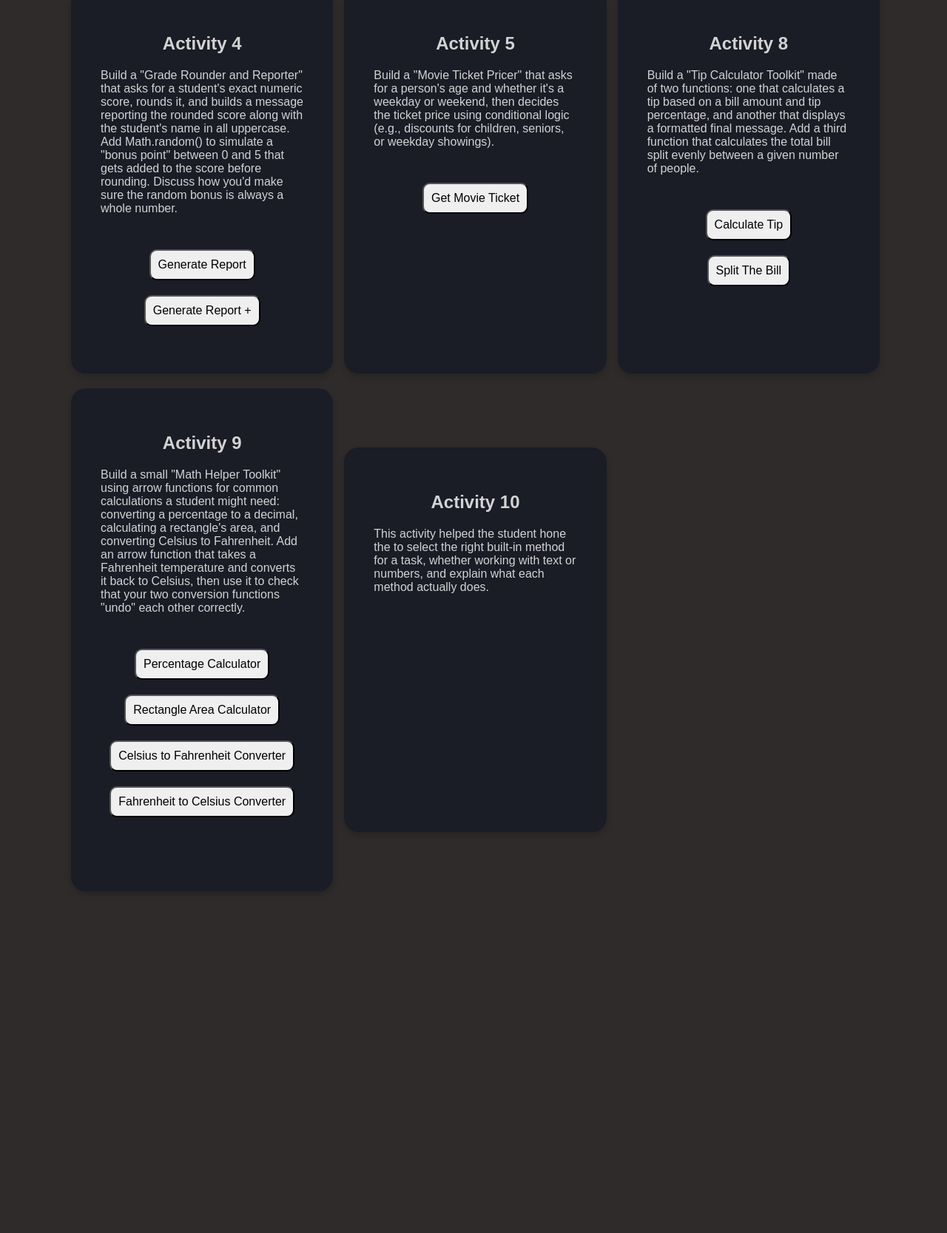
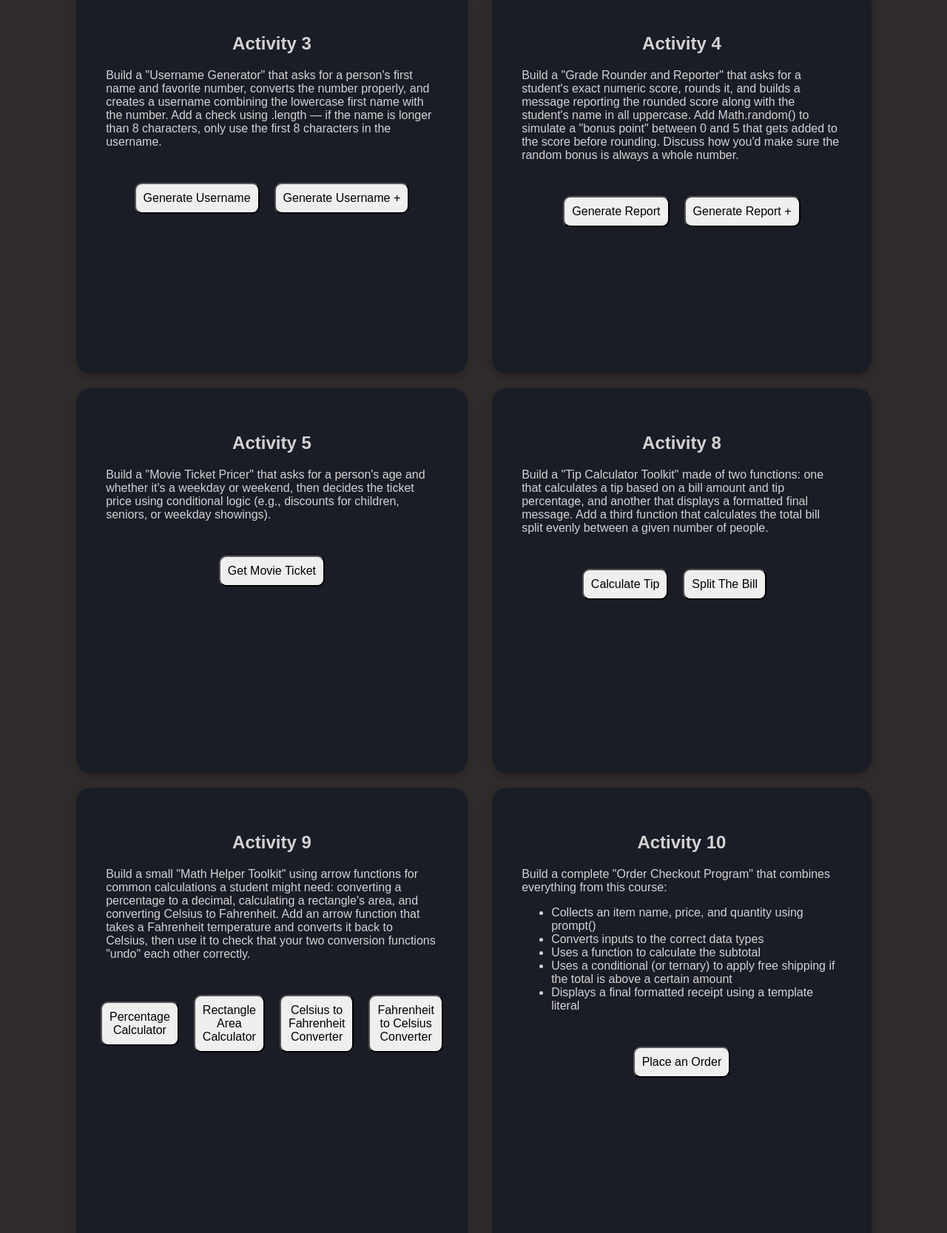
Before and after one commit to wanloq/javascript-group-activity, a website: page index.html in a window 1280 px wide. Shown: the part 955-2622 px from the top of the page at 74% size. Before the commit the page ends 2280 px from the top, so only its background shows below. Drawn offline with Linux system fonts and the light colour scheme.

Commit message:
Refactor Activity 10: Update scenario to "Order Checkout Program", implement order placement functionality, and enhance index.html for improved layout and descriptions.

```diff
--- a/activity10.js
+++ b/activity10.js
@@ -1,82 +1,65 @@
 
 /* ================================================================================== */
-// Activity 3
+// Activity 10
 
 /*
 Part 4: Collaborative Technical Challenge
-Scenario: Build a "Username Generator" that asks for a person's first name and
-favorite number, converts the number properly, and creates a username by
-combining the lowercase first name with the number.
-Step 1 — Understand the Problem: Explain what the finished program should do.
-Step 2 — Identify Inputs: What does the program need from the user?
-Step 3 — Identify Processing: What conversions and string methods are needed?
-Step 4 — Identify Outputs: What should the final username look like?
-Step 5 — Plan the Solution: Write your plan in plain English first.
-Step 6 — Write the Code: Use .toLowerCase(), type conversion, and template literals
-or concatenation.
+Scenario: Build a complete "Order Checkout Program" that combines everything
+from this course:
+● Collects an item name, price, and quantity using prompt()
+● Converts inputs to the correct data types
+● Uses a function to calculate the subtotal
+● Uses a conditional (or ternary) to apply free shipping if the total is above a
+certain amount
+● Displays a final formatted receipt using a template literal
+
+Step 1 — Understand the Problem: As a group, describe the entire program from start to finish in your own words.
+Step 2 — Identify Inputs: List every piece of information the program needs from the user.
+Step 3 — Identify Processing: List every calculation, conversion, and decision the program must make, in order.
+Step 4 — Identify Outputs: Describe exactly what the final receipt should look like.
+Step 5 — Plan the Solution: Write the full plain-English algorithm before writing any code. Assign no fixed roles — just talk through the logic together until everyone agrees on the plan.
+Step 6 — Write the Code: Build the program using functions, conditionals/ternaries, and template literals together.
 Step 7 — Test the Program:
-● Name: "SARAH", Number: 7
-● Name: "kunle", Number: "12" (typed as text)
-● Name: " Ada " (with extra spaces), Number: 0
-● Name: "Femi", Number: 3.5
-Step 8 — Improve the Solution: Should you .trim() the name in case someone types
-extra spaces? Discuss why or why not.
+● Item: "Backpack", Price: 30, Quantity: 2
+● Item: "Pen", Price: 1.5, Quantity: 20
+Step 8 — Improve the Solution: As a group, review your finished program together. Is
+there any repeated logic that could be turned into its own function? Are your variable
+and function names clear to someone reading it for the first time?
 
  */
 
-// Username generation Program
+// Order checkout Program
 /*
-Input (prompt): firstName, favNum
+Input (prompt): item name, price, and quantity
 Processing: convert firstname case, trim whitespace, generate userName
 Output (alert): Hello --, your username is --
 */
-function generateUsername() {
+
+
+const activity10 = document.querySelector("#activity10");
+// let message = '';
+
+function placeOrder() {
+
+    let shippingFee = 0;
 
     // Input
-    const firstName = prompt('Enter your First Name').trim().toUpperCase();
-    const favNum = prompt('What is your Favorite Number?');
+    const itemName = prompt('Enter Product Name').trim().toUpperCase();
+    const itemPrice = parseFloat(prompt('What is Price?'));
+    const quantity = parseInt(prompt('How many Pieces?'));
 
     // Processing
-    const userName = firstName.toLowerCase() + parseInt(favNum);
+    const subtotal = (itemPrice, quantity) => itemPrice * quantity;
+    subtotal(itemPrice, quantity) >= 100 ? shippingFee = 0 : shippingFee = 75;
+    let totalBill = subtotal(itemPrice, quantity) + shippingFee;
+
+    // Build display message
+    message = `Hey happy shopper!\n
+    You bought ${quantity} no. of ${itemName} at $${itemPrice} each.\n
+    A shipping fee of $${shippingFee} applies, hence your total bill is: $${totalBill}.\n
+    Thank you for shopping with us!.`;
 
     // Output
-    let result = alert(`Welcome! ${firstName}, your Username is: ${userName}`)
-    console.log(result);
-
-    return result;
+    activity10.innerText = message;
+    alert(message);
 };
-
-
-
-/*
-Part 5: Extension Challenge
-Add a check using .length — if the name is longer than 8 characters, only use the first
-8 characters in the username.
-
- */
-
-// Username generation Program
-/*
-Input (prompt): firstName, favNum
-Processing: convert firstname case, trim whitespace, is char len of firstName over 8char?, generate userName
-Output (alert): Hello --, your username is --
-*/
-function generateUsernameExtended() {
-
-    // Input
-    const firstName = prompt('Enter your First Name').trim().toUpperCase();
-    const favNum = prompt('What is your Favorite Number?');
-
-    // Processing
-    let shortFirstName = firstName
-    if (firstName.length >= 8) {
-        shortFirstName = firstName.slice(0, 7)
-    }
-    const userName = shortFirstName.toLowerCase() + parseInt(favNum);
-
-    // Output
-    let result = alert(`Welcome! ${firstName}, your Username is: ${userName}`)
-    console.log(result);
-
-    return result;
-};
--- a/group-2.js
+++ b/group-2.js
@@ -13,6 +13,7 @@
 let price = 0;
 let age = 10;
 let day = 'weekend'
+
 
 if (day.toLowerCase() == 'weekday') {
     price = 1000;
@@ -31,7 +32,7 @@ if (day.toLowerCase() == 'weekday') {
     console.log(price)
     return price
     console.log(day.toLowerCase(), 'is Invalid')
-}else{
+} else {
     price = day.toUpperCase() + (' is not a valid. Only respond with either "Weekday" or "Weekend" when choosing a day.')
     console.log(price)
 };
--- a/index.html
+++ b/index.html
@@ -45,11 +45,11 @@
    </section>
 
    <main
-      style="padding: 20px; margin-top: 200px; text-align: center; display:grid; grid-template-columns: 2fr 2fr 2fr; align-items: center; justify-content: center; gap: 20px; max-width: 85%; margin:auto;">
+      style="padding: 20px; margin-top: 200px; text-align: center; display:grid; grid-template-columns: 2fr 2fr; align-items: center; justify-content: center; gap: 20px; max-width: 85%; margin:auto;">
 
       <!-- activity 1 -->
       <section
-         style="background-color: #1a1c26; padding: 20px; margin: 20px; width: 90%;; height: 60vh; border-radius: 20px; box-shadow: 0 4px 8px rgba(0, 0, 0, 0.2); margin:auto;">
+         style="background-color: #1a1c26; padding: 20px; margin: 20px; width: 90%;; height: auto; border-radius: 20px; box-shadow: 0 4px 8px rgba(0, 0, 0, 0.2); margin:auto;">
          <div style="color: lightgray; padding: 10px; margin: 10px; text-align: center;">
             <h2 style="text-align: center;">Activity 1</h2>
             <p style="text-align: left;">Your group needs to build a simple "Welcome Program" that greets a new
@@ -61,7 +61,7 @@
          <!-- Part 4 -->
 
          <div id=" "
-            style="padding: 10px; margin: 10px; text-align: center; display: flex; flex-direction: column; align-items: center; justify-content: center; gap: 20px;">
+            style="padding: 10px; margin: 10px; text-align: center; display: flex; flex-direction: row; align-items: center; justify-content: center; gap: 20px;">
             <button onclick="greet()"
                style="padding: 10px 10px; font-size: 1rem; cursor: pointer; border-radius: 10px;">
                Part 4: Say Hello
@@ -89,7 +89,7 @@
 
          <!-- Part 4 -->
          <div id=" "
-            style="padding: 10px; margin: 10px; text-align: center; display: flex; flex-direction: column; align-items: center; justify-content: center; gap: 20px;">
+            style="padding: 10px; margin: 10px; text-align: center; display: flex; flex-direction: row; align-items: center; justify-content: center; gap: 20px;">
             <button onclick="generateReceipt()"
                style="padding: 10px 10px; font-size: 1rem; cursor: pointer; border-radius: 10px;">
                Generate Receipt
@@ -120,7 +120,7 @@
          <!-- Part 4 -->
 
          <div id=" "
-            style="padding: 10px; margin: 10px; text-align: center; display: flex; flex-direction: column; align-items: center; justify-content: center; gap: 20px;">
+            style="padding: 10px; margin: 10px; text-align: center; display: flex; flex-direction: row; align-items: center; justify-content: center; gap: 20px;">
             <button onclick="generateUsername()"
                style="padding: 10px 10px; font-size: 1rem; cursor: pointer; border-radius: 10px;">
                Generate Username
@@ -152,7 +152,7 @@
          <!-- Part 4 -->
 
          <div id=" "
-            style="padding: 10px; margin: 10px; text-align: center; display: flex; flex-direction: column; align-items: center; justify-content: center; gap: 20px;">
+            style="padding: 10px; margin: 10px; text-align: center; display: flex; flex-direction: row; align-items: center; justify-content: center; gap: 20px;">
             <button onclick="generateReport()"
                style="padding: 10px 10px; font-size: 1rem; cursor: pointer; border-radius: 10px;">
                Generate Report
@@ -203,7 +203,7 @@
          <!-- Part 4 -->
 
          <div id=" "
-            style="padding: 10px; margin: 10px; text-align: center; display: flex; flex-direction: column; align-items: center; justify-content: center; gap: 20px;">
+            style="padding: 10px; margin: 10px; text-align: center; display: flex; flex-direction: row; align-items: center; justify-content: center; gap: 20px;">
             <button onclick="tipDisplay(false)"
                style="padding: 10px 10px; font-size: 1rem; cursor: pointer; border-radius: 10px;">
                Calculate Tip
@@ -236,7 +236,7 @@
          <!-- Part 4 -->
 
          <div id=""
-            style="padding: 10px; margin: 10px; text-align: center; display: flex; flex-direction: column; align-items: center; justify-content: center; gap: 20px;">
+            style="padding: 10px; margin: 10px; text-align: center; display: flex; flex-direction: row; align-items: center; justify-content: center; gap: 20px;">
             <button onclick="mathToolkit('percent')"
                style="padding: 10px 10px; font-size: 1rem; cursor: pointer; border-radius: 10px;">
                Percentage Calculator
@@ -260,22 +260,31 @@
 
       <!-- activity 10 -->
       <section
-         style="background-color: #1a1c26; padding: 20px; margin: 20px; width: 90%;; height: 60vh; border-radius: 20px; box-shadow: 0 4px 8px rgba(0, 0, 0, 0.2); margin:auto;">
+         style="background-color: #1a1c26; padding: 20px; margin: 10px; width: 90%;; height: 80vh; border-radius: 20px; box-shadow: 0 4px 8px rgba(0, 0, 0, 0.2); margin:auto;">
          <div style="color: lightgray; padding: 10px; margin: 10px; text-align: center;">
             <h2 style="text-align: center;">Activity 10</h2>
-            <p style="text-align: left;">This activity helped the student hone the to select the right built-in method
-               for a task, whether working with text or numbers, and explain what each method actually does. </p>
+            <p style="text-align: left;">Build a complete "Order Checkout Program" that combines everything
+               from this course:
+            <ul style="text-align: left;">
+               <li>Collects an item name, price, and quantity using prompt()</li>
+               <li>Converts inputs to the correct data types</li>
+               <li>Uses a function to calculate the subtotal</li>
+               <li>Uses a conditional (or ternary) to apply free shipping if the total is above a certain amount</li>
+               <li>Displays a final formatted receipt using a template literal</li>
+            </ul>
+            </p>
          </div>
 
          <!-- Part 4 -->
 
-         <!--  <div id=" "
-            style="padding: 10px; margin: 10px; text-align: center; display: flex; flex-direction: column; align-items: center; justify-content: center; gap: 20px;">
-            <button onclick="generateReport()"
+         <div id=" "
+            style="padding: 10px; margin: 10px; text-align: center; display: flex; flex-direction: row; align-items: center; justify-content: center; gap: 20px;">
+            <button onclick="placeOrder()"
                style="padding: 10px 10px; font-size: 1rem; cursor: pointer; border-radius: 10px;">
-               Part 4: Generate Report
+               Place an Order
             </button>
-         </div> -->
+         </div>
+         <div id="activity10" style="color: aquamarine; border: whitesmoke; border-width: 1px; text-align: left;"></div>
       </section>
 
    </main>
```
Also changed, not shown: 1 other file.
